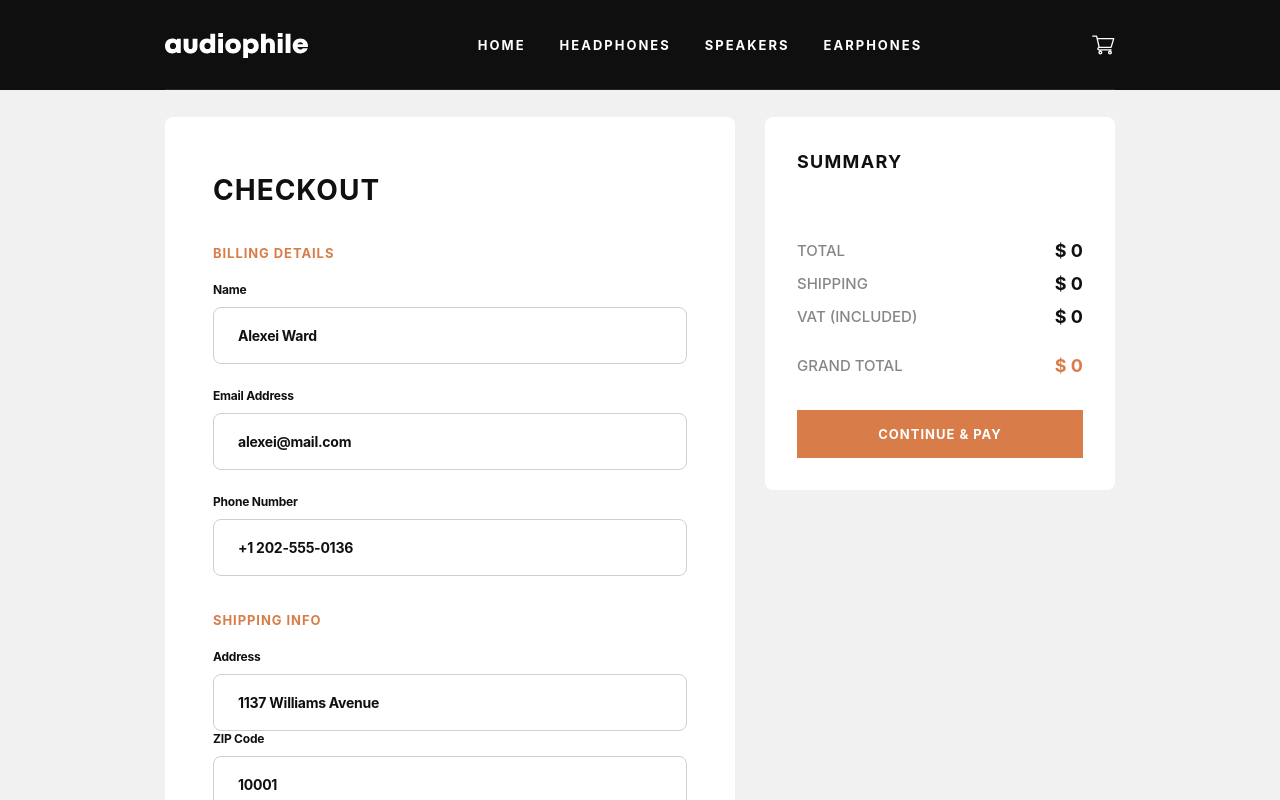
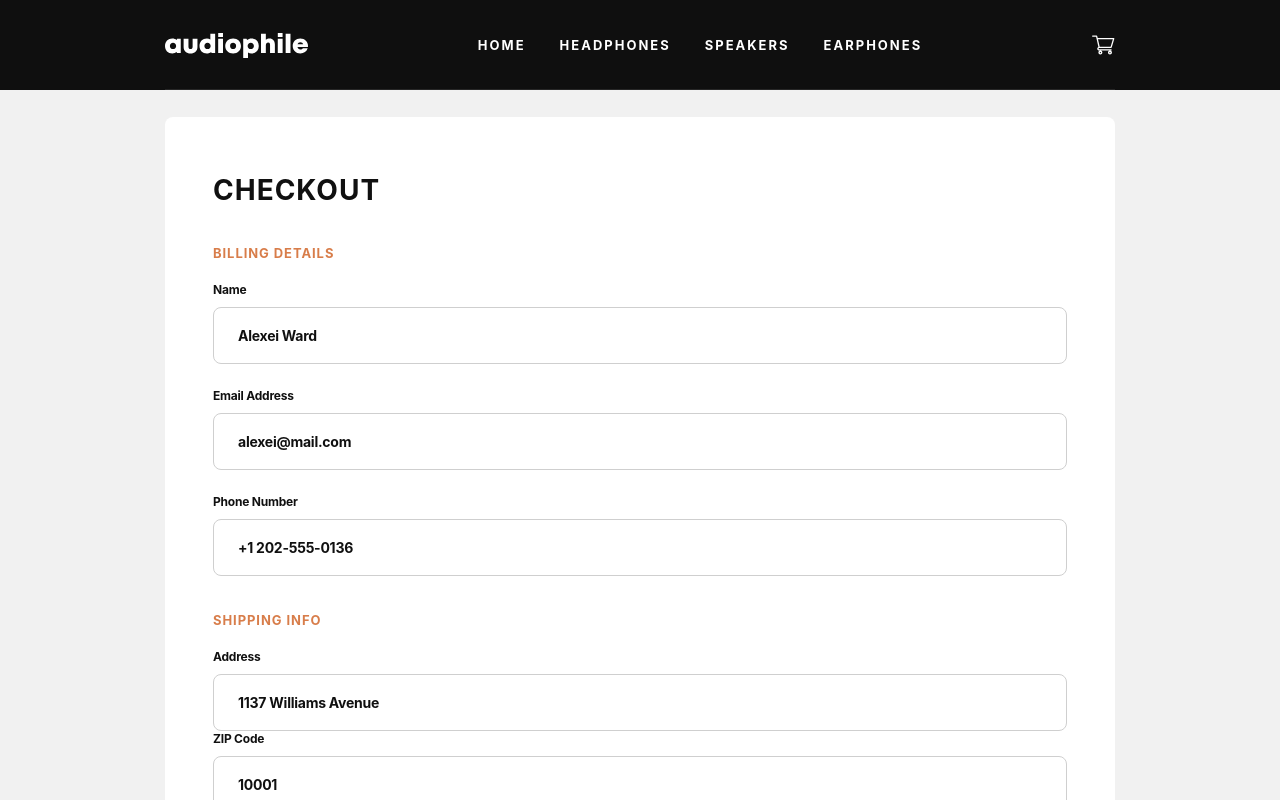
Before and after one commit to RayRugie/audiophile-ecommerce, a Next.js app: page /checkout in a window 1280 px wide. Shown: the top 800 px of the page. Built offline with nearby package versions, Linux system fonts and the light colour scheme.

Commit message:
fix(checkout): include VAT in grand total, move submit button inside form, add basic validations, consistent $ formatting; fix(email): avoid import-time throw when RESEND_API_KEY missing

```diff
--- a/src/app/checkout/CheckoutPage.tsx
+++ b/src/app/checkout/CheckoutPage.tsx
@@ -30,8 +30,10 @@ export default function CheckoutPage() {
 
   const subtotal = totalPrice;
   const shipping = subtotal > 0 ? 50 : 0;
+  // VAT rounding semantics: treating subtotal as dollars. Use Math.round to nearest dollar.
   const vat = useMemo(() => Math.round(subtotal * VAT_RATE), [subtotal]);
-  const grandTotal = subtotal + shipping;
+  // Fix: include VAT in the grand total
+  const grandTotal = subtotal + shipping + vat;
 
   const handleInputChange = (e: React.ChangeEvent<HTMLInputElement>) => {
     const { name, value } = e.target;
@@ -50,6 +52,11 @@ export default function CheckoutPage() {
 
     setSubmitting(true);
     try {
+      // Basic inline validation
+      if (!formData.name.trim()) throw new Error('Please enter your name');
+      if (!formData.email.match(/^[^\s@]+@[^\s@]+\.[^\s@]+$/)) throw new Error('Please enter a valid email');
+      if (!formData.address.trim()) throw new Error('Please enter your address');
+
       const orderId = generateOrderId();
 
       // Prepare email payload
@@ -275,9 +282,7 @@ export default function CheckoutPage() {
               </div>
             )}
           </section>
-        </form>
-
-        <div className="checkout__summary">
+          <div className="checkout__summary">
           <h2 className="checkout__summaryTitle">SUMMARY</h2>
 
           <div className="checkout__items">
@@ -293,7 +298,7 @@ export default function CheckoutPage() {
                 </div>
                 <div className="checkout__itemDetails">
                   <p className="checkout__itemName">{item.shortName || item.name}</p>
-                  <p className="checkout__itemPrice">$ {item.price.toLocaleString()}</p>
+                  <p className="checkout__itemPrice">$ {item.price.toFixed(2)}</p>
                 </div>
                 <div className="checkout__itemQuantity">x{item.quantity}</div>
               </div>
@@ -303,26 +308,27 @@ export default function CheckoutPage() {
           <div className="checkout__totals">
             <div className="checkout__totalRow">
               <span className="checkout__totalLabel">TOTAL</span>
-              <span className="checkout__totalValue">$ {subtotal.toLocaleString()}</span>
+              <span className="checkout__totalValue">$ {subtotal.toFixed(2)}</span>
             </div>
             <div className="checkout__totalRow">
               <span className="checkout__totalLabel">SHIPPING</span>
-              <span className="checkout__totalValue">$ {shipping}</span>
+              <span className="checkout__totalValue">$ {shipping.toFixed(2)}</span>
             </div>
             <div className="checkout__totalRow">
               <span className="checkout__totalLabel">VAT (INCLUDED)</span>
-              <span className="checkout__totalValue">$ {vat.toLocaleString()}</span>
+              <span className="checkout__totalValue">$ {vat.toFixed(2)}</span>
             </div>
             <div className="checkout__totalRow checkout__totalRow--grand">
               <span className="checkout__totalLabel">GRAND TOTAL</span>
-              <span className="checkout__totalValue checkout__totalValue--grand">$ {grandTotal.toLocaleString()}</span>
+              <span className="checkout__totalValue checkout__totalValue--grand">$ {grandTotal.toFixed(2)}</span>
             </div>
           </div>
 
           <button type="submit" className="checkout__button" onClick={handleSubmit} disabled={submitting}>
             {submitting ? 'PROCESSING…' : 'CONTINUE & PAY'}
           </button>
-        </div>
+          </div>
+        </form>
       </div>
     </div>
   );
--- a/src/lib/email.ts
+++ b/src/lib/email.ts
@@ -4,12 +4,8 @@ import { buildOrderConfirmationEmail, ShippingDetails } from './email-templates'
 
 // Initialize Resend client
 const apiKey = process.env.RESEND_API_KEY;
-
-if (!apiKey) {
-  throw new Error('Missing RESEND_API_KEY environment variable');
-}
-
-export const resend = new Resend(apiKey);
+// Do not throw at import-time; initialize lazily
+export const resend = apiKey ? new Resend(apiKey) : undefined as unknown as Resend;
 
 // Email template types
 export interface EmailOptions {
@@ -39,6 +35,12 @@ export async function verifyEmailConnection() {
 // Send email function using Resend
 export async function sendEmail(options: EmailOptions) {
   try {
+    if (!apiKey) {
+      return { success: false, error: 'Email service not configured (missing RESEND_API_KEY)' } as {
+        success: false;
+        error: string;
+      };
+    }
     const fromEmail = options.from || process.env.RESEND_FROM || 'Audiophile <noreply@audiophile.com>';
 
     // Resend supports string or string[] for recipients
@@ -65,7 +67,7 @@ export async function sendEmail(options: EmailOptions) {
           text: options.text!,
         };
 
-    const { data, error } = await resend.emails.send(emailPayload);
+    const { data, error } = await (resend as Resend).emails.send(emailPayload);
 
     if (error) {
       console.error('Error sending email:', error);
@@ -93,6 +95,12 @@ export async function sendOrderConfirmationEmail(params: {
   orderUrl: string;
   from?: string;
 }) {
+  if (!apiKey) {
+    return { success: false, error: 'Email service not configured (missing RESEND_API_KEY)' } as {
+      success: false;
+      error: string;
+    };
+  }
   const fromEmail = params.from || process.env.RESEND_FROM || 'Audiophile <noreply@audiophile.com>';
   const html = buildOrderConfirmationEmail({
     orderId: params.orderId,
@@ -112,7 +120,7 @@ export async function sendOrderConfirmationEmail(params: {
     html,
   };
 
-  const { data, error } = await resend.emails.send(payload);
+  const { data, error } = await (resend as Resend).emails.send(payload);
   if (error) {
     return { success: false, error: error instanceof Error ? error.message : JSON.stringify(error) };
   }
```
